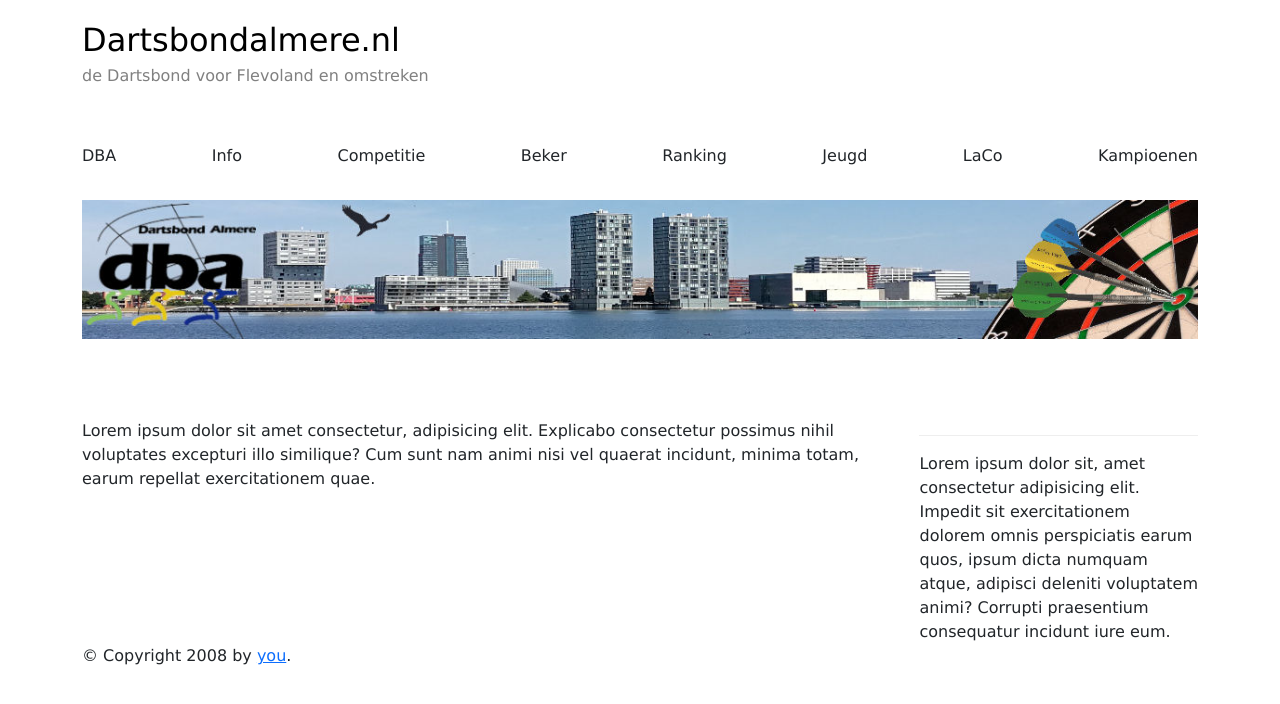
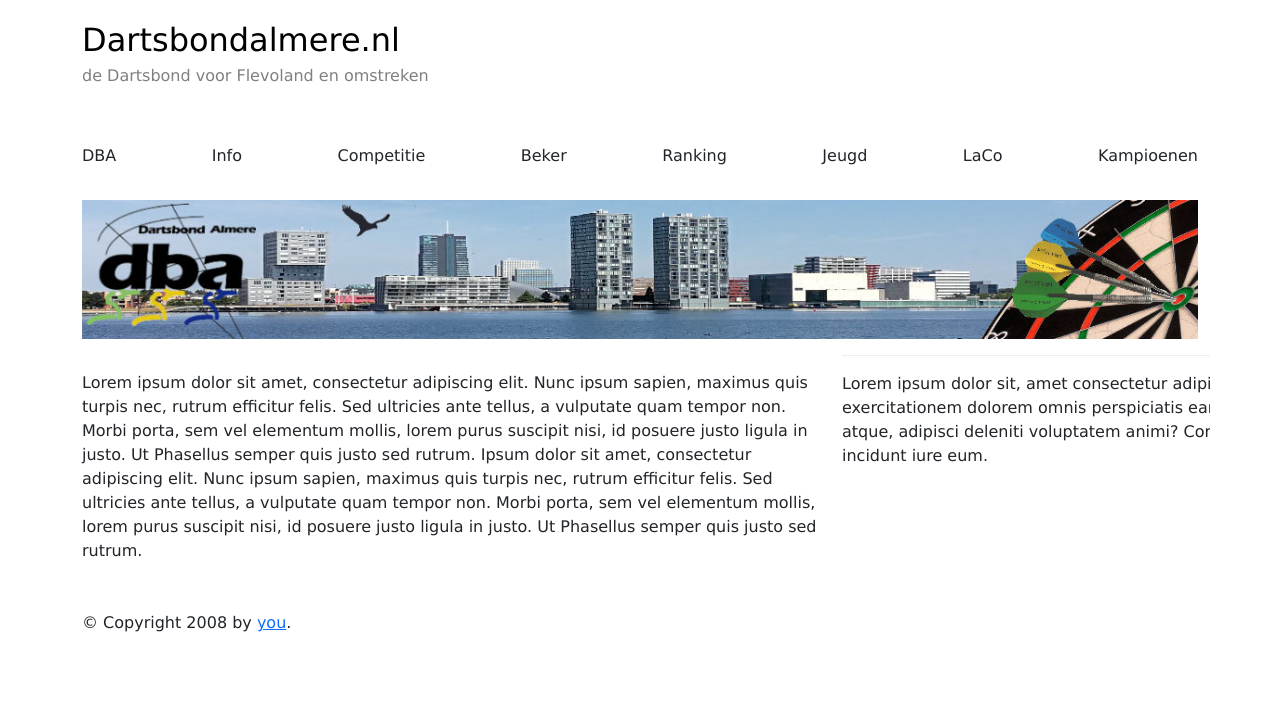
Before and after one commit to Lex-van-Os/Dartshub, a Flask app: page / in a window 1280 px wide. Shown: the top 704 px of the page. Run offline with Flask 2, Linux system fonts and the light colour scheme.

Commit message:
add widget template, fix sidebar positioning, add content responiveness

```diff
--- a/static/styles/style.css
+++ b/static/styles/style.css
@@ -1,3 +1,6 @@
+:root {
+  --gap: 1em;
+}
 * {
   box-sizing: border-box;
 }
@@ -168,7 +171,6 @@ body {
   display: flex;
   justify-content: space-between;
   gap: 2.5em;
-  padding-top: 5em;
 }
 
 .content {
--- a/templates/home.html.jinja
+++ b/templates/home.html.jinja
@@ -1,42 +1,17 @@
-
- {% extends "layout/base.html.jinja" %}
-
-{% block content %}
-    <div class="container">
-        <header>
-            <div class="logo" style="padding-top:1em;">
-                <a class="title" href="#">
-                    Dartsbondalmere.nl
-                </a>
-                <div class="sub_title">
-                    de Dartsbond voor Flevoland en omstreken
-                </div>
-            </div>
-            <nav>
-                <ul class="nav_menu">
-                    <li class="nav_item_1"><a>DBA</a><ul class="drop_cont"><li>test</li><li>test2</li><li>test3</li></ul></li>
-                    <li class="nav_item_2"><a>Info</a><ul class="drop_cont">test</ul></li>
-                    <li class="nav_item_3"><a>Competitie</a></li>
-                    <li class="nav_item_4"><a>Beker</a></li>
-                    <li class="nav_item_5"><a>Ranking</a></li>
-                    <li class="nav_item_6"><a>Jeugd</a></li>
-                    <li class="nav_item_7"><a>LaCo</a></li>
-                    <li class="nav_item_8"><a>Kampioenen</a></li>
-                </ul>
-            </nav>
-            <div class="img_cont">
-                <img class="banner" src="/static/img/banner.jpg">
-            </div>
-        </header>
-        <section class="all_cont">
-            <section class="content">
-                Lorem ipsum dolor sit amet consectetur, adipisicing elit. Explicabo consectetur possimus nihil voluptates excepturi illo similique? Cum sunt nam animi nisi vel quaerat incidunt, minima totam, earum repellat exercitationem quae.
-            </section>
-            <section class="widgets">
-                <hr class="hor_line"><section class="widget_1">Lorem ipsum dolor sit, amet consectetur adipisicing elit. Impedit sit exercitationem dolorem omnis perspiciatis earum quos, ipsum dicta numquam atque, adipisci deleniti voluptatem animi? Corrupti praesentium consequatur incidunt iure eum.</section>
-            </section>
-        </section>
-    </div>
+{% extends "layout/base.html.jinja" %} {% block content %}
+<section class="all_cont" style="padding-top:2em">
+  <section class="content">
+    <p>
+      Lorem ipsum dolor sit amet, consectetur adipiscing elit. Nunc ipsum
+      sapien, maximus quis turpis nec, rutrum efficitur felis. Sed ultricies
+      ante tellus, a vulputate quam tempor non. Morbi porta, sem vel elementum
+      mollis, lorem purus suscipit nisi, id posuere justo ligula in justo. Ut
+      Phasellus semper quis justo sed rutrum. Ipsum dolor sit amet, consectetur adipiscing elit. Nunc ipsum
+      sapien, maximus quis turpis nec, rutrum efficitur felis. Sed ultricies
+      ante tellus, a vulputate quam tempor non. Morbi porta, sem vel elementum
+      mollis, lorem purus suscipit nisi, id posuere justo ligula in justo. Ut
+      Phasellus semper quis justo sed rutrum.
+    </p>
+  </section>
+</section>
 {% endblock %}
-</body>
-</html>
--- a/templates/layout/base.html.jinja
+++ b/templates/layout/base.html.jinja
@@ -17,18 +17,67 @@
       crossorigin="anonymous"
     />
 
-    {# our custom css #}
+    <!-- our custom css -->
     <link rel="stylesheet" href="static/styles/style.css" />
 
     <title>{% block title %}{% endblock %} - Dartsbond Almere</title>
     {% endblock %}
   </head>
+
   <body>
-    <aside>
-      <!-- put widget here -->
-    </aside>
-    <div id="content">{% block content %}{% endblock %}</div>
     <div class="container">
+      <div class="row">
+        <header>
+          <div class="logo" style="padding-top: 1em">
+            <a class="title" href="#"> Dartsbondalmere.nl </a>
+            <div class="sub_title">
+              de Dartsbond voor Flevoland en omstreken
+            </div>
+          </div>
+          <nav>
+            <ul class="nav_menu">
+              <li class="nav_item_1">
+                <a>DBA</a>
+                <ul class="drop_cont">
+                  <li>test</li>
+                  <li>test2</li>
+                  <li>test3</li>
+                </ul>
+              </li>
+              <li class="nav_item_2">
+                <a>Info</a>
+                <ul class="drop_cont">
+                  test
+                </ul>
+              </li>
+              <li class="nav_item_3"><a>Competitie</a></li>
+              <li class="nav_item_4"><a>Beker</a></li>
+              <li class="nav_item_5"><a>Ranking</a></li>
+              <li class="nav_item_6"><a>Jeugd</a></li>
+              <li class="nav_item_7"><a>LaCo</a></li>
+              <li class="nav_item_8"><a>Kampioenen</a></li>
+            </ul>
+          </nav>
+          <div class="img_cont">
+            <img class="banner" src="/static/img/banner.jpg" />
+          </div>
+        </header>
+      </div>
+    </div>
+    <div class="container">
+      <div class="row">
+        <div class="col-md-8">
+          <div id="content">{% block content %}{% endblock %}</div>
+        </div>
+        <div class="col-md-4 overflow-hidden">
+          <section class="widgets">
+            {% include "layout/widgets.html.jinja" %}
+          </section>
+        </div>
+      </div>
+    </div>
+
+    <div class="container" style="padding-top: 2em">
       <div id="footer">
         {% block footer %} &copy; Copyright 2008 by
         <a href="http://domain.invalid/">you</a>. {% endblock %}
--- /dev/null
+++ b/templates/layout/widgets.html.jinja
@@ -0,0 +1,9 @@
+<hr class="hor_line" />
+<section class="widget_1">
+  <p>
+    Lorem ipsum dolor sit, amet consectetur adipisicing elit. Impedit sit
+    exercitationem dolorem omnis perspiciatis earum quos, ipsum dicta numquam
+    atque, adipisci deleniti voluptatem animi? Corrupti praesentium consequatur
+    incidunt iure eum.
+  </p>
+</section>
```
Also changed, not shown: templates/agenda.html.jinja (+13 -12 lines).
